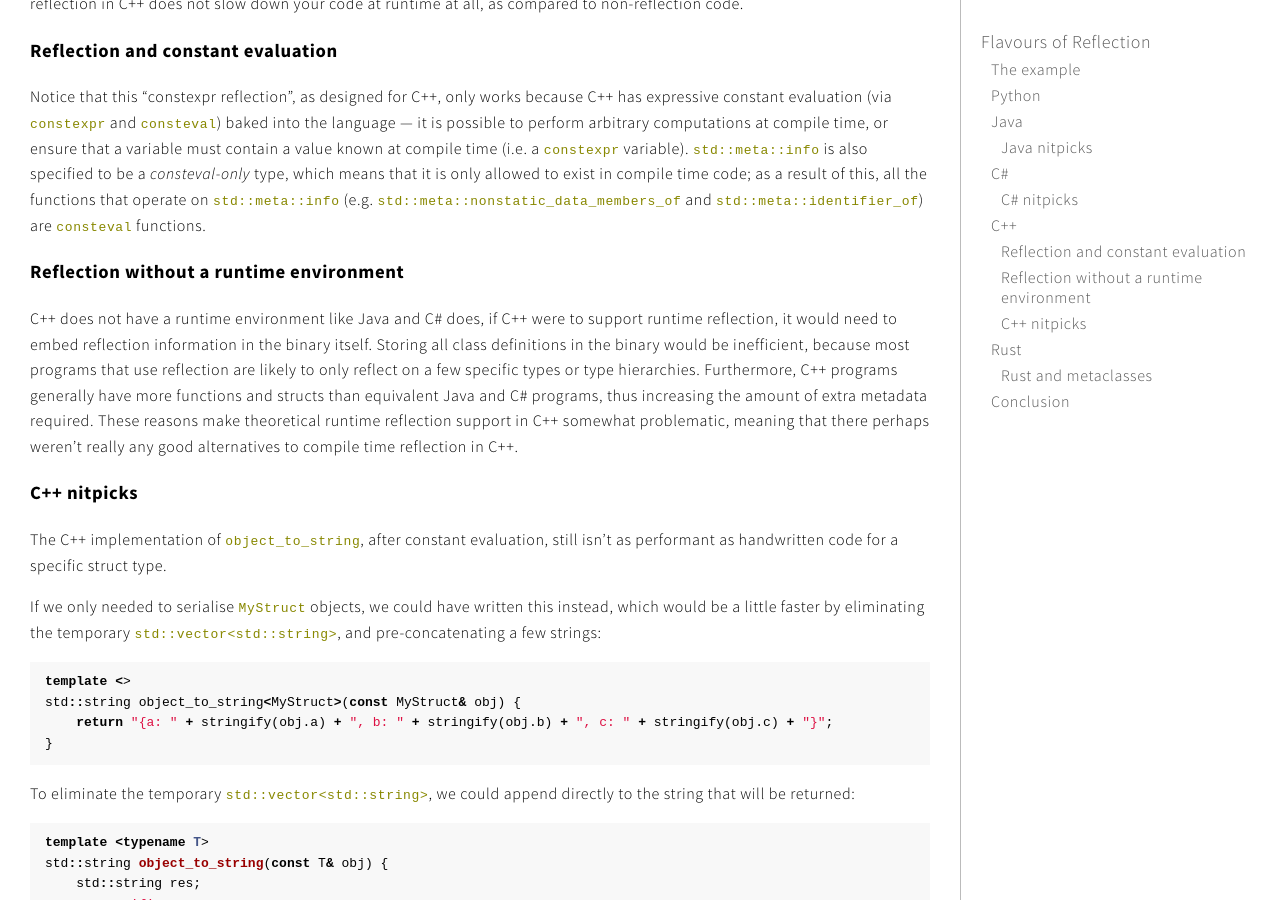
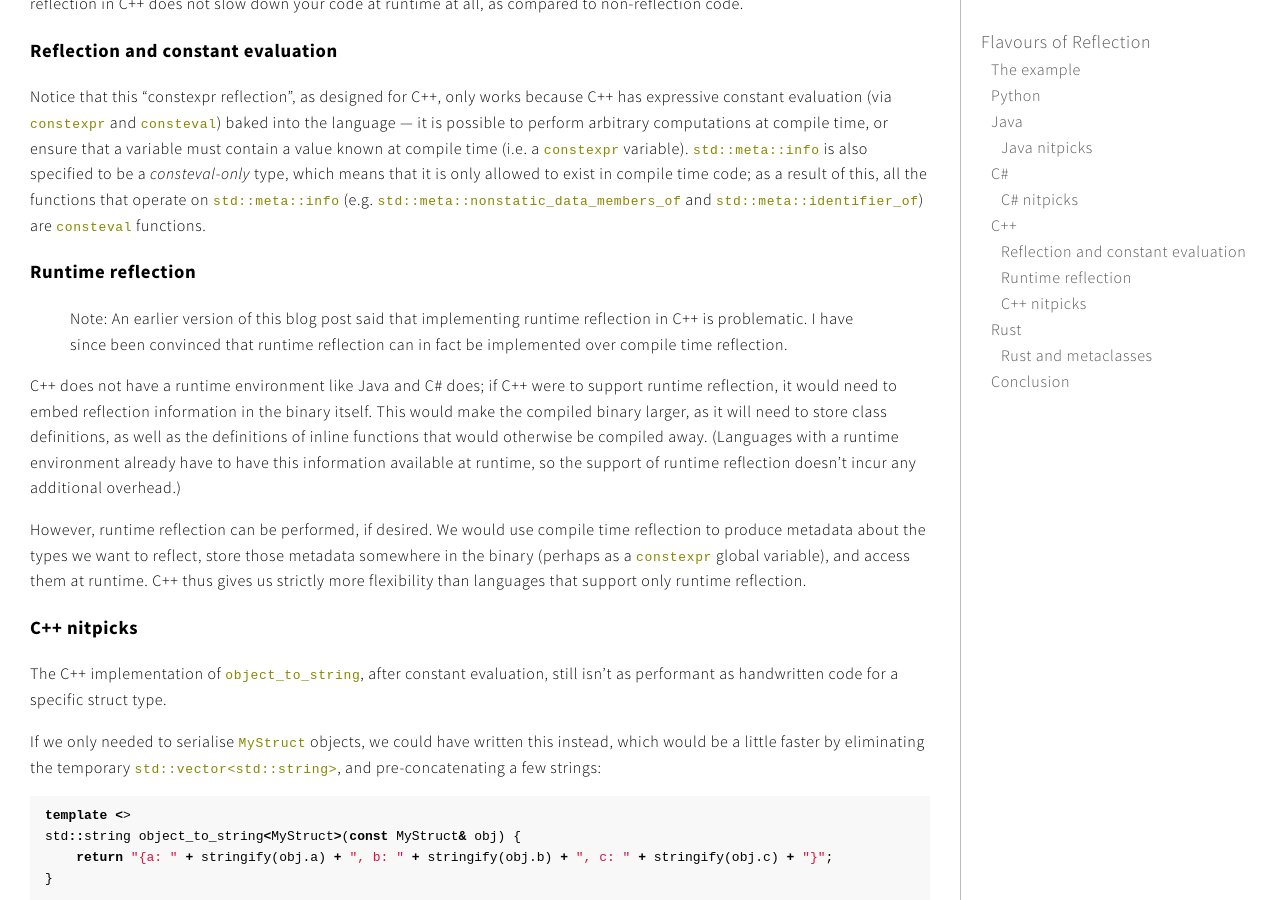
Before and after one commit to btzy/semantics, a Jekyll site: the page built from _posts/2026-01-30-flavours-of-reflection.md, in a window 1280 px wide and 900 px high, scrolled down 9628 px. Built offline with Jekyll 4.4.1, drawn with Linux system fonts in a browser that asks for light colours.

Commit message:
Rewrite runtime reflection in C++ section to say it can be done

```diff
--- a/_posts/2026-01-30-flavours-of-reflection.md
+++ b/_posts/2026-01-30-flavours-of-reflection.md
@@ -382,9 +382,13 @@ All the reflection code evaporates away after constant evaluation, and therefore
 
 Notice that this "constexpr reflection", as designed for C++, only works because C++ has expressive constant evaluation (via `constexpr` and `consteval`) baked into the language --- it is possible to perform arbitrary computations at compile time, or ensure that a variable must contain a value known at compile time (i.e. a `constexpr` variable).  `std::meta::info` is also specified to be a *consteval-only* type, which means that it is only allowed to exist in compile time code; as a result of this, all the functions that operate on `std::meta::info` (e.g. `std::meta::nonstatic_data_members_of` and `std::meta::identifier_of`) are `consteval` functions.
 
-### Reflection without a runtime environment
+### Runtime reflection
 
-C++ does not have a runtime environment like Java and C# does, if C++ were to support runtime reflection, it would need to embed reflection information in the binary itself.  Storing all class definitions in the binary would be inefficient, because most programs that use reflection are likely to only reflect on a few specific types or type hierarchies.  Furthermore, C++ programs generally have more functions and structs than equivalent Java and C# programs, thus increasing the amount of extra metadata required.  These reasons make theoretical runtime reflection support in C++ somewhat problematic, meaning that there perhaps weren't really any good alternatives to compile time reflection in C++.
+> Note: An earlier version of this blog post said that implementing runtime reflection in C++ is problematic.  I have since been convinced that runtime reflection can in fact be implemented over compile time reflection.
+
+C++ does not have a runtime environment like Java and C# does; if C++ were to support runtime reflection, it would need to embed reflection information in the binary itself.  This would make the compiled binary larger, as it will need to store class definitions, as well as the definitions of inline functions that would otherwise be compiled away.  (Languages with a runtime environment already have to have this information available at runtime, so the support of runtime reflection doesn't incur any additional overhead.)
+
+However, runtime reflection can be performed, if desired.  We would use compile time reflection to produce metadata about the types we want to reflect, store those metadata somewhere in the binary (perhaps as a `constexpr` global variable), and access them at runtime.  C++ thus gives us strictly more flexibility than languages that support only runtime reflection.
 
 ### C++ nitpicks
 
```
